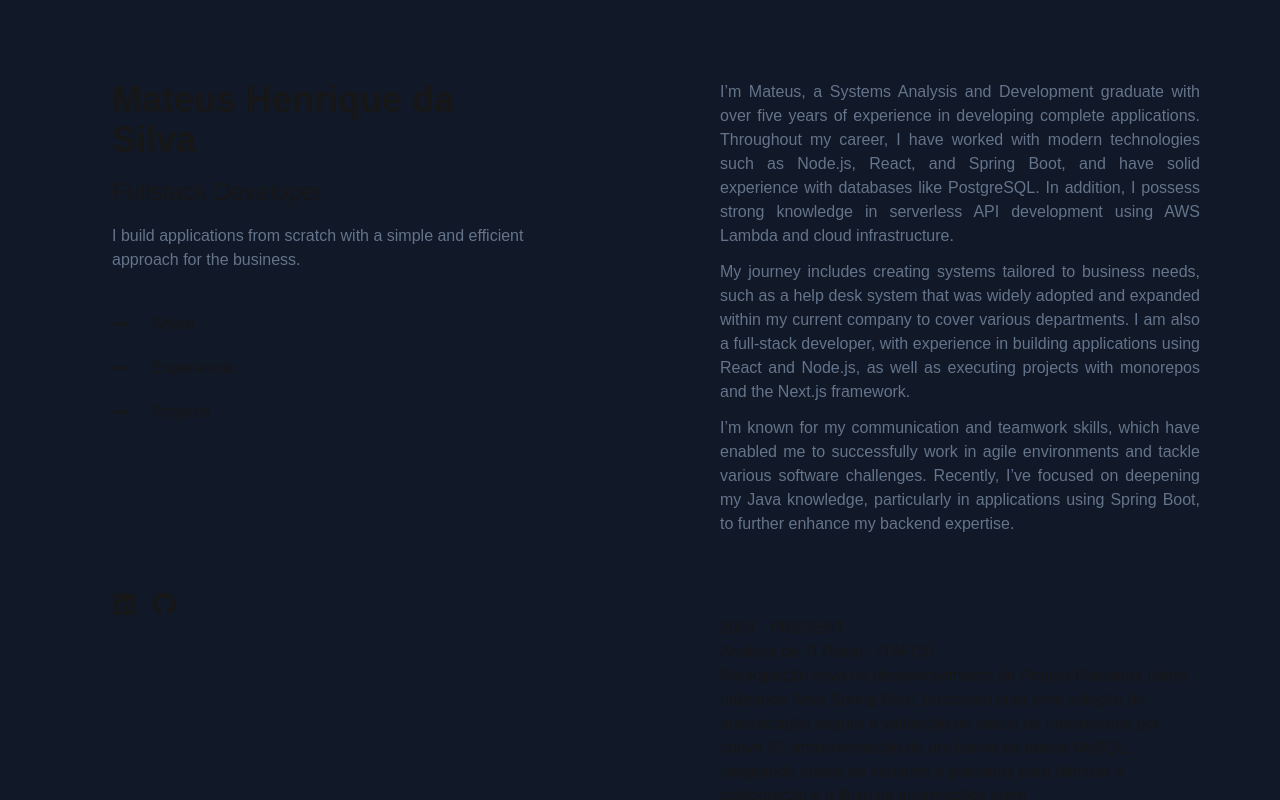
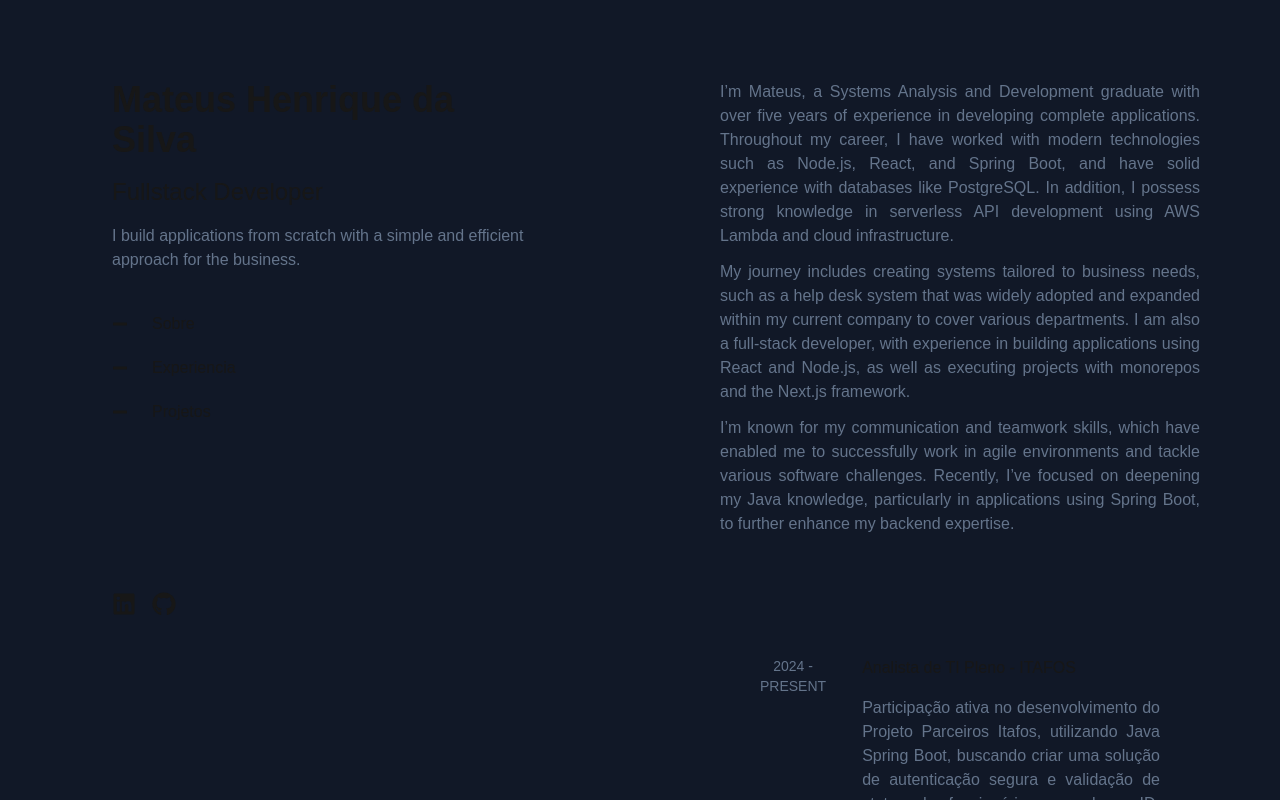
Before and after one commit to matthcarter777/mateus-dev, a Next.js app: page /en in a window 1280 px wide. Built offline with nearby package versions, Linux system fonts and the light colour scheme.

Commit message:
feat: component experiences

```diff
--- a/src/app/[locale]/page.tsx
+++ b/src/app/[locale]/page.tsx
@@ -19,6 +19,8 @@ export default function Home() {
         <div className="box-content p-20 overflow-y-auto">
           <Summary />
           <Experience />
+          <Experience />
+          <Experience />
         </div>
       </div>
     </div>
--- a/src/app/components/experiences/index.tsx
+++ b/src/app/components/experiences/index.tsx
@@ -3,21 +3,33 @@
 export default function Experience() {
 
   return (
-    <div>
-      <div>
-        <h4>2024 - PRESENT</h4>
+    <div id="experience" className="w-full flex hover:bg-gray-800 transition-colors duration-300 p-10 rounded-md">
+      <div className="w-4/10 flex">
+        <p className="w-full text-center text-sm text-slate-500">2024 - PRESENT</p>
       </div>
-      <div>
-        <h4>Analista de TI Pleno - ITAFOS</h4>
-        <p>
+      <div className="w-6/10 pl-9">
+        <h4 className="mb-4">Analista de TI Pleno - ITAFOS</h4>
+        <p className="text-justify mb-3 text-slate-500">
           Participação ativa no desenvolvimento do Projeto Parceiros Itafos, utilizando Java Spring Boot, buscando criar uma solução de autenticação segura
           e validação de status de funcionários por chave ID;
           Implementação de um banco de dados MySQL, integrando dados de usuários e parceiros para otimizar a colaboração e o fluxo de informações entre
         </p>
-        <div>
-          <p>Java</p>
-          <p>Java</p>
-          <p>Java</p>
+        <div className="grid grid-cols-4 gap-4">
+          <div className="bg-indigo-500 rounded-md text-center">
+            <p>Java</p>
+          </div>
+          <div className="bg-indigo-500 rounded-md text-center">
+            <p>Java</p>
+          </div>
+          <div className="bg-indigo-500 rounded-md text-center">
+            <p>Java</p>
+          </div>
+          <div className="bg-indigo-500 rounded-md text-center">
+            <p>Java</p>
+          </div>
+          <div className="bg-indigo-500 rounded-md text-center">
+            <p>Java</p>
+          </div>
         </div>
       </div>
     </div>
--- a/src/app/components/navbar/index.tsx
+++ b/src/app/components/navbar/index.tsx
@@ -4,7 +4,7 @@ export default function Navbar() {
 
   return (
     <div className='px-8 flex flex-col size-full'>
-      <a className='mt-10 flex flex-row gap-6 items-center'><FaMinus /> Sobre</a>
+      <a  href="#experience" className='mt-10 flex flex-row gap-6 items-center'><FaMinus /> Sobre</a>
       <a className='mt-5 flex flex-row gap-6 items-center'><FaMinus /> Experiencia</a>
       <a className='mt-5 flex flex-row gap-6 items-center'href="#"><FaMinus />Projetos</a>
     </div>
```
